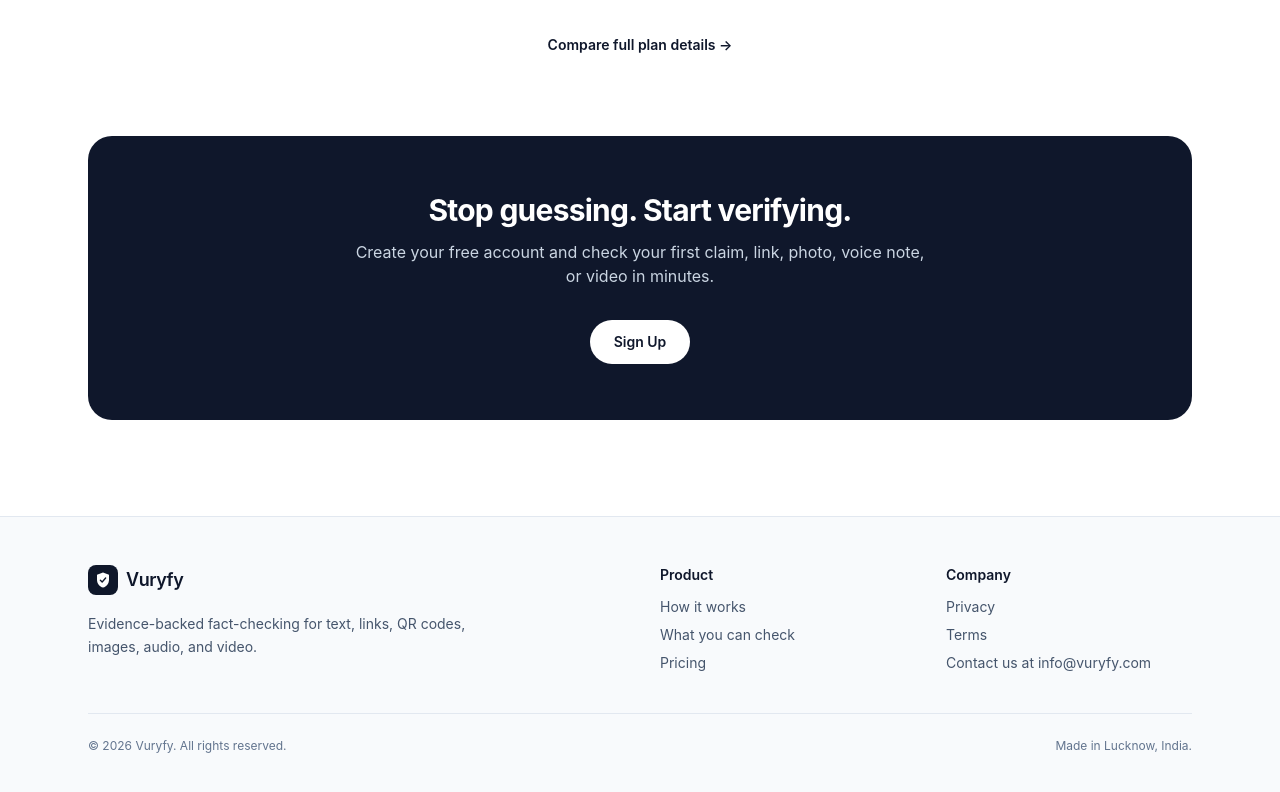
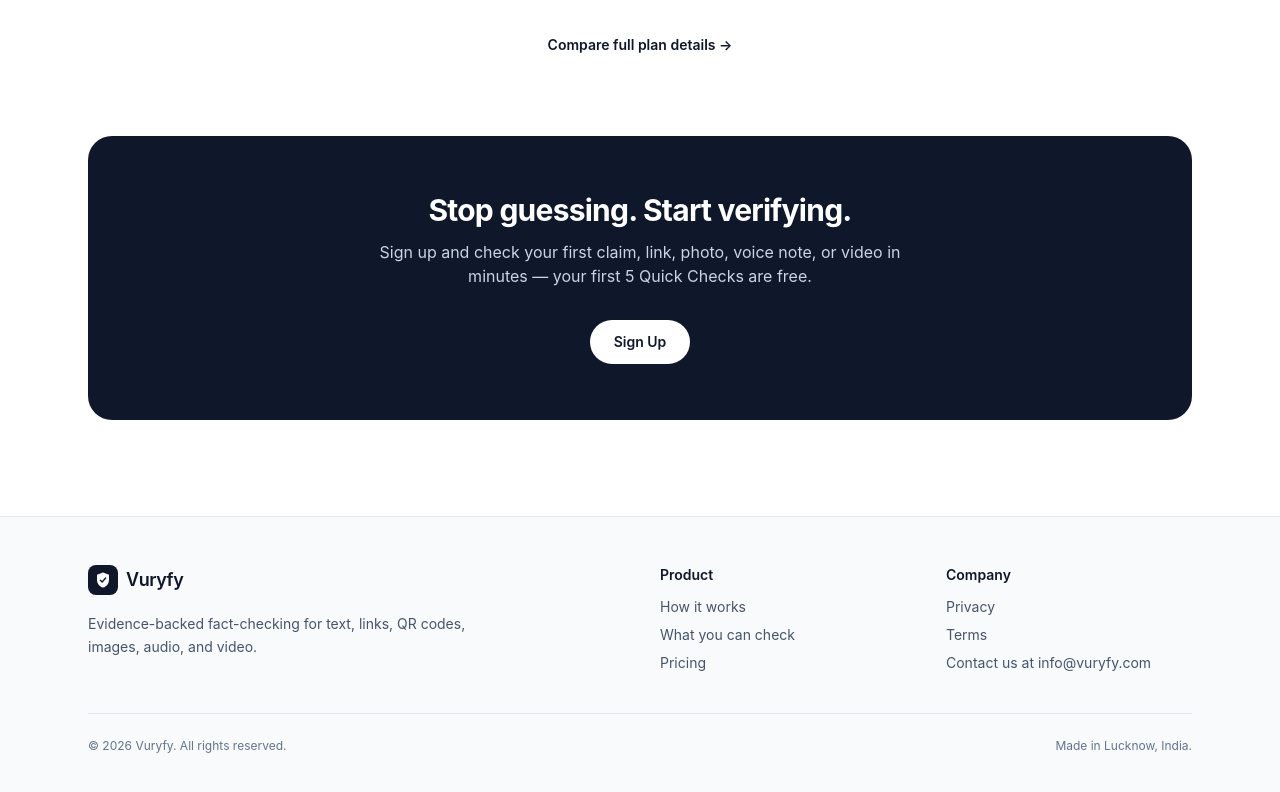
Before and after one commit to hemant-ai-explorer/vuryfy-site, a Next.js app: page / in a window 1280 px wide. Shown: the part 2862-3654 px from the top of the page. Built offline with nearby package versions, Linux system fonts and the light colour scheme.

Commit message:
Fix inaccurate 'free account' claim in CTA section copy

```diff
--- a/components/sections/CTASection.tsx
+++ b/components/sections/CTASection.tsx
@@ -8,8 +8,8 @@ export function CTASection() {
           Stop guessing. Start verifying.
         </h2>
         <p className="mx-auto mt-3 max-w-xl text-base text-slate-300">
-          Create your free account and check your first claim, link, photo,
-          voice note, or video in minutes.
+          Sign up and check your first claim, link, photo, voice note, or
+          video in minutes — your first 5 Quick Checks are free.
         </p>
         <a
           href={APP_URL}
```
